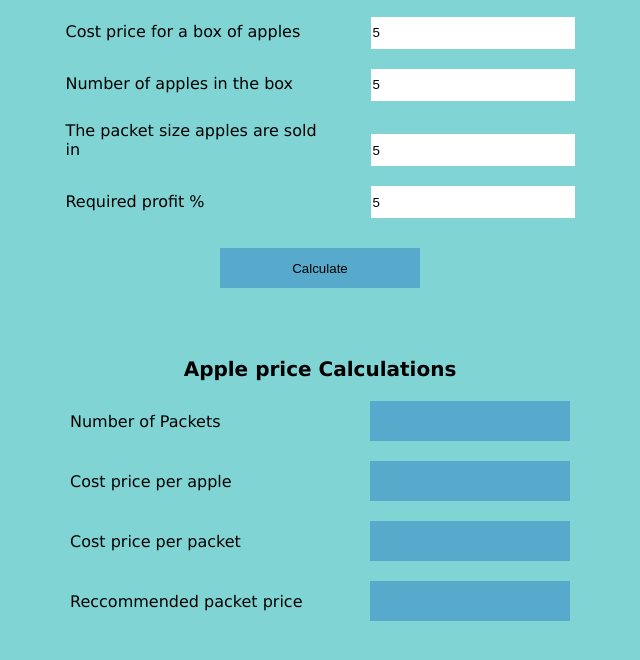
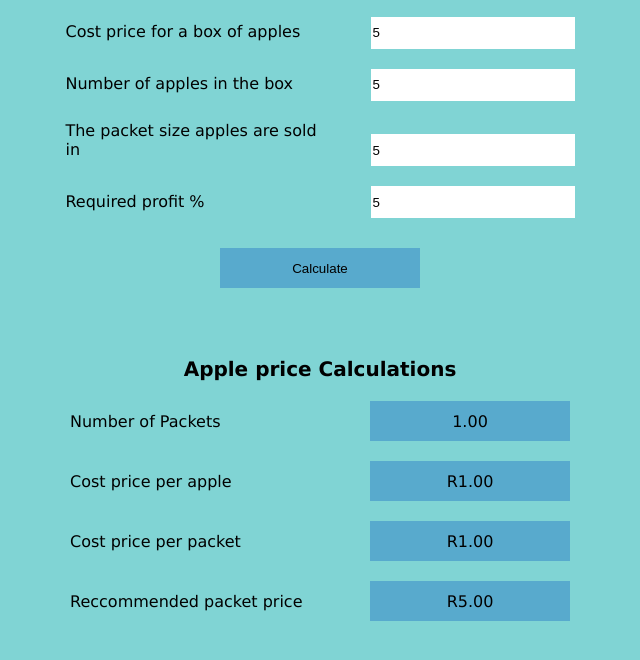
Before and after one commit to lelly-99/Apple_packet_price-planner, a plain HTML site: page widget/index.html in a window 1280 px wide. Both pictures are taken after typing "5", "5", "5", "5" into the empty fields and a click on the button "Calculate". Shown: the part 108-768 px from the top of the page, without its empty margins (320-960 px from the left). Drawn offline with Linux system fonts and the light colour scheme.

Commit message:
widget functional

```diff
--- a/widget/apples.css
+++ b/widget/apples.css
@@ -1,9 +1,3 @@
-.total {
-    background-color: rgb(88, 170, 205);
-    width: 200px;
-    height: 40px;
-
-}
 
 body {
     background-color: rgb(128, 212, 212);
@@ -53,3 +47,17 @@ p {
     font-size: 20px;
     font-weight: bold;
 }
+.total {
+    background-color: rgb(88, 170, 205);
+    width: 200px;
+    height: 40px;
+    display: flex;
+    justify-content: center;
+    align-items: center;
+}
+.numberOfPackets,
+.costPricePerApple,
+.costPricePerPacket,
+.reccommendedPacketPrice {
+    text-align: center;
+}
--- a/widget/apples.js
+++ b/widget/apples.js
@@ -0,0 +1,26 @@
+//input
+var costPriceForBoxOfApples = document.querySelector(".costPriceForBoxOfApples")
+var numberOfApplesInTheBox = document.querySelector(".numberOfApplesInTheBox")
+var thePacketSizeApplesAreSoldIn = document.querySelector(".thePacketSizeApplesAreSoldIn")
+var requiredProfit = document.querySelector(".requiredProfit")
+//button
+var calculateButton = document.querySelector(".calculateButton")
+//ouput
+var numberOfPackets = document.querySelector(".numberOfPackets")
+var costPricePerApple = document.querySelector(".costPricePerApple")
+var costPricePerPacket = document.querySelector(".costPricePerPacket")
+var reccommendedPacketPrice = document.querySelector(".reccommendedPacketPrice")
+
+
+//event listener
+calculateButton.addEventListener("click", function(){
+    var costforBoxOfApples = Number(costPriceForBoxOfApples.value)
+    var applesInTheBox = Number(numberOfApplesInTheBox.value)
+    var packetSizeApplesAreSoldIn = Number(thePacketSizeApplesAreSoldIn.value)
+    var profit = Number(requiredProfit.value)
+
+    costPricePerApple.innerHTML = (costforBoxOfApples/applesInTheBox).toFixed(2)
+    costPricePerPacket.innerHTML = (costforBoxOfApples/packetSizeApplesAreSoldIn).toFixed(2)
+    reccommendedPacketPrice.innerHTML = ((costforBoxOfApples/packetSizeApplesAreSoldIn)*profit).toFixed(2)
+    numberOfPackets.innerHTML = (applesInTheBox/packetSizeApplesAreSoldIn).toFixed(2)
+})
--- a/widget/index.html
+++ b/widget/index.html
@@ -30,21 +30,21 @@
         <button class="calculateButton" type="button" name="button" >Calculate</button>
     </div><br>
     <p>Apple price Calculations</p>
-    <div class="centerDiv container">
+    <div class="centerDiv">
         <label for="numberOfPackets item">Number of Packets</label>
-        <div class="total"><span class="numberOfPackets item"></span></div>
+        <div class="total cent"><span class="numberOfPackets">0</span></div>
     </div>
     <div class="centerDiv container">
         <label for="costPricePerApple item">Cost price per apple</label>
-        <div class="total"><span class="costPricePerApple item"></span></div>
+        <div class="total cent">R<span class="costPricePerApple">0.00</span></div>
     </div>
     <div class="centerDiv container">
         <label for="costPricePerPacket item">Cost price per packet</label>
-        <div class="total"><span class="costPricePerPacket item"></span></div>
+        <div class="total cent">R<span class="costPricePerPacket">0.00</span></div>
     </div>
     <div class="centerDiv container">
         <label for="reccommendedPacketPrice item">Reccommended packet price</label>
-        <div class="total"><span class="reccommendedPacketPrice item"></span></div>
+        <div class="total cent">R<span class="reccommendedPacketPrice">0.00</span></div>
     </div>
 
 
```
Also changed, not shown: factory function/appleFunction.js (+33 -0 lines).
